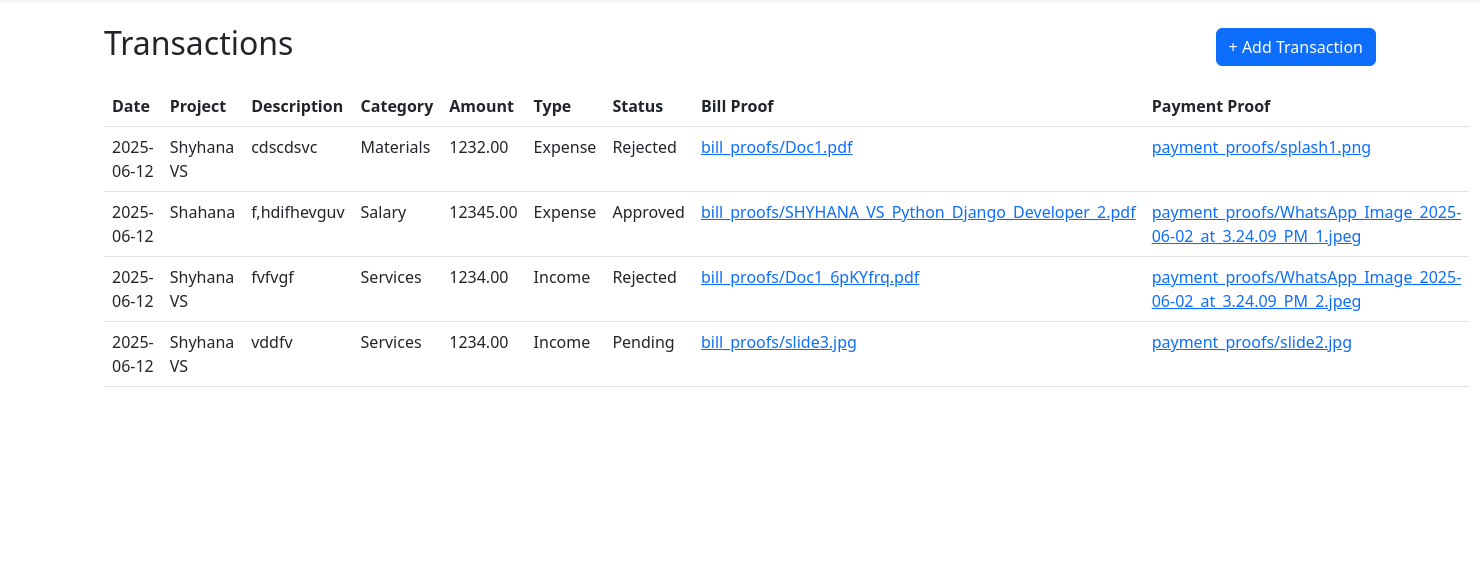
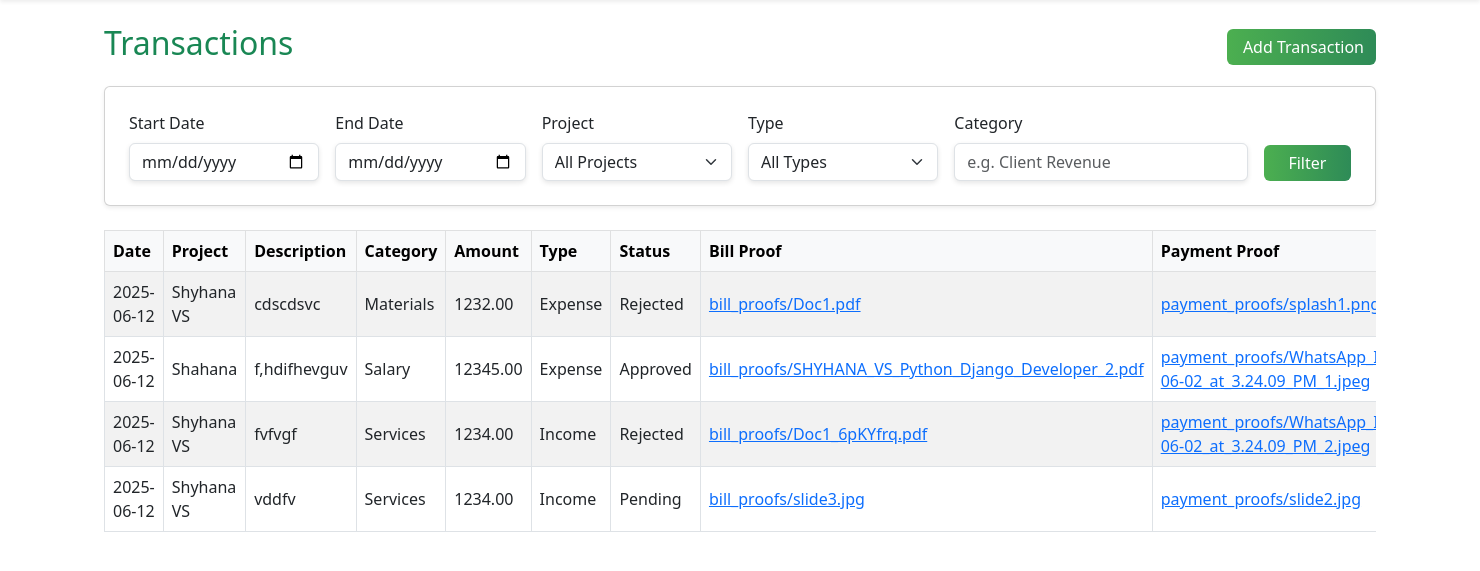
Before and after one commit to Shyhu/Finance-Tracking, a Django app: page /transactions/ in a window 1480 px wide. Shown: the part 57-628 px from the top of the page. Run offline with Django 5.2, Linux system fonts and the light colour scheme; data comes from the database, SQL or seed files in the repository; both versions use the stored data as it was after the commit; parts of the project's set-up code (start-up, migrations or seed data) failed here and were passed over.

Commit message:
changes in the ui of transaction page

```diff
--- a/app1/forms.py
+++ b/app1/forms.py
@@ -10,17 +10,13 @@ class ProjectForm(forms.ModelForm):
             'end_date': forms.DateInput(attrs={'type': 'date'}),
         }
 
+
+
+# forms.py
 from django import forms
 from .models import Transaction
-
-class MultiFileInput(forms.ClearableFileInput):
-    allow_multiple_selected = True
 
 class TransactionForm(forms.ModelForm):
     class Meta:
         model = Transaction
         fields = ['transaction_id', 'project', 'type', 'amount', 'vendor', 'status', 'category', 'description']
-
-class FileUploadForm(forms.Form):
-    bill_proofs = forms.FileField(widget=MultiFileInput(attrs={'multiple': True}), required=False)
-    payment_proofs = forms.FileField(widget=MultiFileInput(attrs={'multiple': True}), required=False)
--- a/app1/views.py
+++ b/app1/views.py
@@ -73,13 +73,10 @@ def project_update_ajax(request, pk):
 
 
 
-
-
-
-from django.shortcuts import render, redirect
+from django.shortcuts import render
 from django.http import JsonResponse
 from .models import Transaction, BillProof, PaymentProof, Category, Project
-from .forms import TransactionForm, FileUploadForm
+from .forms import TransactionForm
 
 def transaction_list(request):
     transactions = Transaction.objects.select_related('project').all()
@@ -90,14 +87,14 @@ def transaction_list(request):
         'projects': projects,
         'categories': categories,
         'transaction_form': TransactionForm(),
-        'file_form': FileUploadForm(),
+
     })
 
 def add_transaction(request):
     if request.method == 'POST':
         form = TransactionForm(request.POST)
-        file_form = FileUploadForm(request.POST, request.FILES)
-        if form.is_valid() and file_form.is_valid():
+        # file_form = FileUploadForm(request.POST, request.FILES)
+        if form.is_valid():
             transaction = form.save()
 
             # Bill Proofs
@@ -110,5 +107,6 @@ def add_transaction(request):
 
             return JsonResponse({'success': True})
         else:
+            print(form.errors, request.POST, request.FILES)
             return JsonResponse({'success': False, 'errors': form.errors})
     return JsonResponse({'success': False, 'message': 'Invalid request'})
--- a/templates/transaction.html
+++ b/templates/transaction.html
@@ -2,14 +2,87 @@
 {% load static %}
 {% block content %}
 
-<div class="container mt-4">
-    <div class="d-flex justify-content-between align-items-center">
-        <h2>Transactions</h2>
-        <button class="btn btn-primary" data-bs-toggle="modal" data-bs-target="#addTransactionModal">+ Add Transaction</button>
+<style>
+  .table th, .table td {
+    vertical-align: middle;
+  }
+  .modal-title {
+    font-weight: bold;
+  }
+  .btn-primary {
+    background: linear-gradient(to right, #4CAF50, #2E8B57);
+    border: none;
+  }
+  .btn-primary:hover {
+    background: linear-gradient(to right, #2E8B57, #4CAF50);
+  }
+  .form-control, .form-select {
+    box-shadow: 0 2px 5px rgba(0, 0, 0, 0.1);
+    transition: all 0.3s ease-in-out;
+  }
+  .form-control:focus, .form-select:focus {
+    border-color: #4CAF50;
+    box-shadow: 0 0 5px rgba(76, 175, 80, 0.6);
+  }
+  .fade-in {
+    animation: fadeIn 0.6s ease-in-out both;
+  }
+  @keyframes fadeIn {
+    0% {opacity: 0; transform: translateY(10px);}
+    100% {opacity: 1; transform: translateY(0);}
+  }
+</style>
+
+<div class="container mt-4 fade-in">
+  <div class="d-flex justify-content-between align-items-center mb-3">
+    <h2 class="text-success">Transactions</h2>
+    <button class="btn btn-primary" data-bs-toggle="modal" data-bs-target="#addTransactionModal">
+      <i class="bi bi-plus-circle me-1"></i> Add Transaction
+    </button>
   </div>
 
-    <table class="table mt-3">
-        <thead>
+  <form method="get" class="card p-4 shadow-sm mb-4 fade-in">
+    <div class="row g-3 align-items-end">
+      <div class="col-md-2">
+        <label class="form-label">Start Date</label>
+        <input type="date" name="start_date" value="{{ selected.start_date }}" class="form-control">
+      </div>
+      <div class="col-md-2">
+        <label class="form-label">End Date</label>
+        <input type="date" name="end_date" value="{{ selected.end_date }}" class="form-control">
+      </div>
+      <div class="col-md-2">
+        <label class="form-label">Project</label>
+        <select name="project" class="form-select">
+          <option value="all">All Projects</option>
+          {% for project in projects %}
+            <option value="{{ project.id }}" {% if selected.project == project.id|stringformat:"s" %}selected{% endif %}>
+              {{ project.name }}
+            </option>
+          {% endfor %}
+        </select>
+      </div>
+      <div class="col-md-2">
+        <label class="form-label">Type</label>
+        <select name="type" class="form-select">
+          <option value="all">All Types</option>
+          <option value="Income" {% if selected.type == "Income" %}selected{% endif %}>Income</option>
+          <option value="Expense" {% if selected.type == "Expense" %}selected{% endif %}>Expense</option>
+        </select>
+      </div>
+      <div class="col-md-3">
+        <label class="form-label">Category</label>
+        <input type="text" name="category" value="{{ selected.category }}" placeholder="e.g. Client Revenue" class="form-control">
+      </div>
+      <div class="col-md-1 text-end">
+        <button type="submit" class="btn btn-primary w-100">Filter</button>
+      </div>
+    </div>
+  </form>
+
+  <div class="table-responsive fade-in">
+    <table class="table table-bordered table-striped">
+      <thead class="table-light">
         <tr>
           <th>Date</th>
           <th>Project</th>
@@ -34,12 +107,12 @@
           <td>{{ txn.status }}</td>
           <td>
             {% for file in txn.bill_proofs.all %}
-                            <a href="{{ file.file.url }}">{{ file.file.name }}</a><br>
+              <a href="{{ file.file.url }}" target="_blank">{{ file.file.name }}</a><br>
             {% endfor %}
           </td>
           <td>
             {% for file in txn.payment_proofs.all %}
-                            <a href="{{ file.file.url }}">{{ file.file.name }}</a><br>
+              <a href="{{ file.file.url }}" target="_blank">{{ file.file.name }}</a><br>
             {% endfor %}
           </td>
         </tr>
@@ -47,18 +120,21 @@
       </tbody>
     </table>
   </div>
+</div>
 
 <!-- Modal -->
 <div class="modal fade" id="addTransactionModal" tabindex="-1" aria-labelledby="addTransactionModalLabel" aria-hidden="true">
   <div class="modal-dialog modal-lg">
-    <form id="transactionForm" enctype="multipart/form-data">
+    <form id="transactionForm" enctype="multipart/form-data" class="fade-in">
       <div class="modal-content">
-          <div class="modal-header">
+        <div class="modal-header bg-success text-white">
           <h5 class="modal-title">Add New Transaction</h5>
           <button type="button" class="btn-close" data-bs-dismiss="modal" aria-label="Close"></button>
         </div>
         <div class="modal-body row">
           {% csrf_token %}
+          <div id="formErrors" class="alert alert-danger d-none"></div>
+
           <div class="col-md-6 mb-3">
             <label>Transaction ID</label>
             <input type="text" name="transaction_id" class="form-control">
@@ -128,7 +204,6 @@
   $('#transactionForm').submit(function(e){
     e.preventDefault();
     let formData = new FormData(this);
-
     $.ajax({
       type: 'POST',
       url: '{% url "add_transaction" %}',
@@ -139,7 +214,15 @@
         if(response.success){
           location.reload();
         } else {
-                    alert("Error saving transaction.");
+          let errors = response.errors;
+          let errorHtml = '<ul>';
+          for (let field in errors) {
+            errors[field].forEach(msg => {
+              errorHtml += `<li><strong>${field}</strong>: ${msg}</li>`;
+            });
+          }
+          errorHtml += '</ul>';
+          $('#formErrors').html(errorHtml).removeClass('d-none');
         }
       }
     });
```
Also changed, not shown: app1/migrations/0002_category_transaction.py (added), db.sqlite3, media/bill_proofs/slide3.jpg (added), media/payment_proofs/WhatsApp_Image_2025-06-02_at_3.24.09_PM_1.jpeg (added), media/payment_proofs/WhatsApp_Image_2025-06-02_at_3.24.09_PM_2.jpeg (added), media/payment_proofs/slide2.jpg (added), media/payment_proofs/splash1.png (added), 3 other files. Lines whose indentation alone changed are shown as unchanged.
